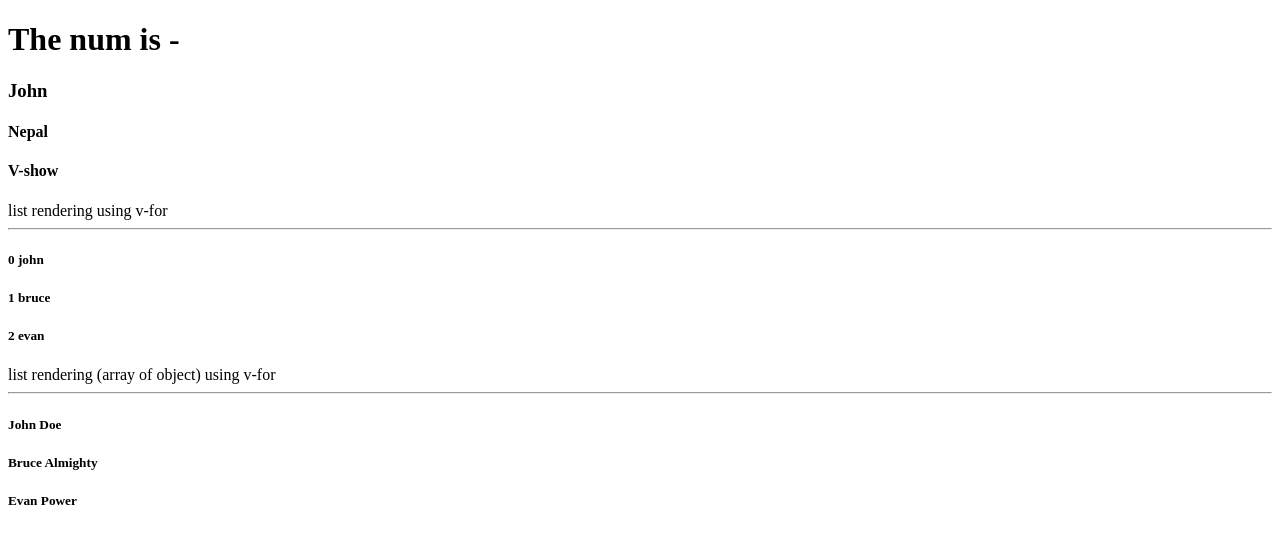
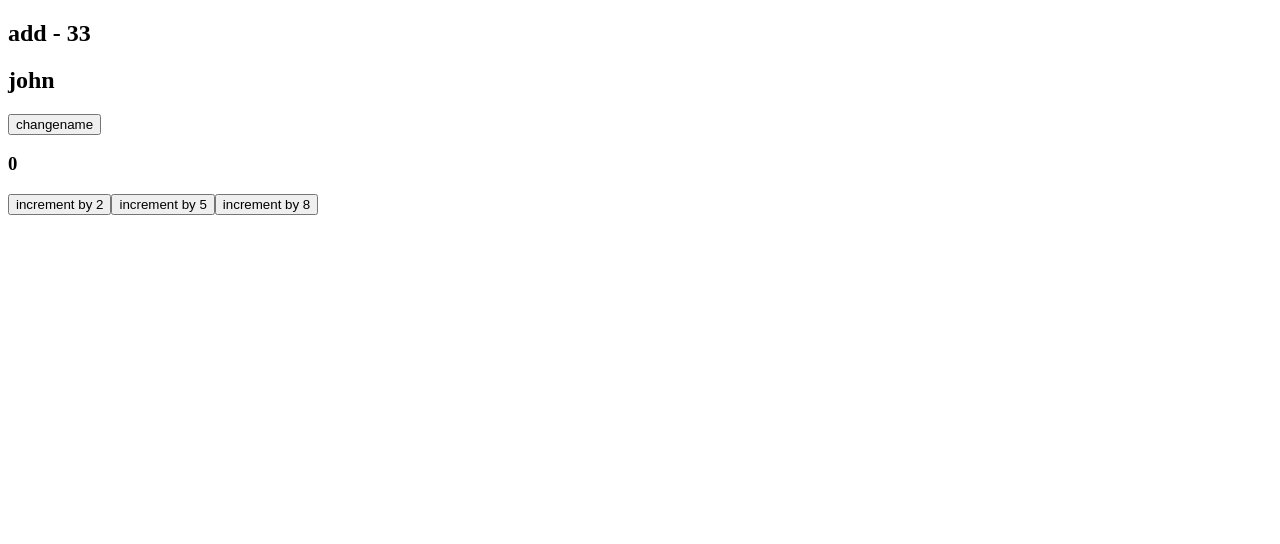
Before and after one commit to BajraYeJoon/vue-tut, a Vue app: page / in a window 1280 px wide. Shown: the top 544 px of the page. Built offline with nearby package versions, Linux system fonts and the light colour scheme.

Commit message:
event handlers

```diff
--- /dev/null
+++ b/src/DepthVue.vue
@@ -0,0 +1,45 @@
+<template>
+  <div>
+    <h2>add - {{ add(8, 10, 15) }}</h2>
+    <h2>{{ name }}</h2>
+    <button v-on:click="changeName($event), inc(1, $event)">changename</button>
+
+    <h3>{{ count }}</h3>
+    <button v-on:click="inc(2)">increment by 2</button>
+
+    <button v-on:click="inc(5)">increment by 5</button>
+
+    <button @click="inc(8, $event)">increment by 8</button>
+  </div>
+</template>
+
+<script>
+export default {
+  name: "DepthVue",
+  data() {
+    return {
+      name: "john",
+      count: 0,
+    };
+  },
+
+  //logic that can be reused
+  methods: {
+    add(a, b, c) {
+      return a + b + c;
+    },
+
+    inc(num, event) {
+      this.count += num;
+      console.log(event);
+    },
+
+    changeName(event) {
+      this.name = "doe";
+      console.log(event);
+    },
+  },
+};
+</script>
+
+<style></style>
--- a/src/main.js
+++ b/src/main.js
@@ -1,5 +1,6 @@
 import { createApp } from "vue";
 // import App from "./App.vue";
-import MoreVue from "./MoreVue.vue";
+// import MoreVue from "./MoreVue.vue";
+import DepthVue from "./DepthVue.vue";
 
-createApp(MoreVue).mount("#app");
+createApp(DepthVue).mount("#app");
```
